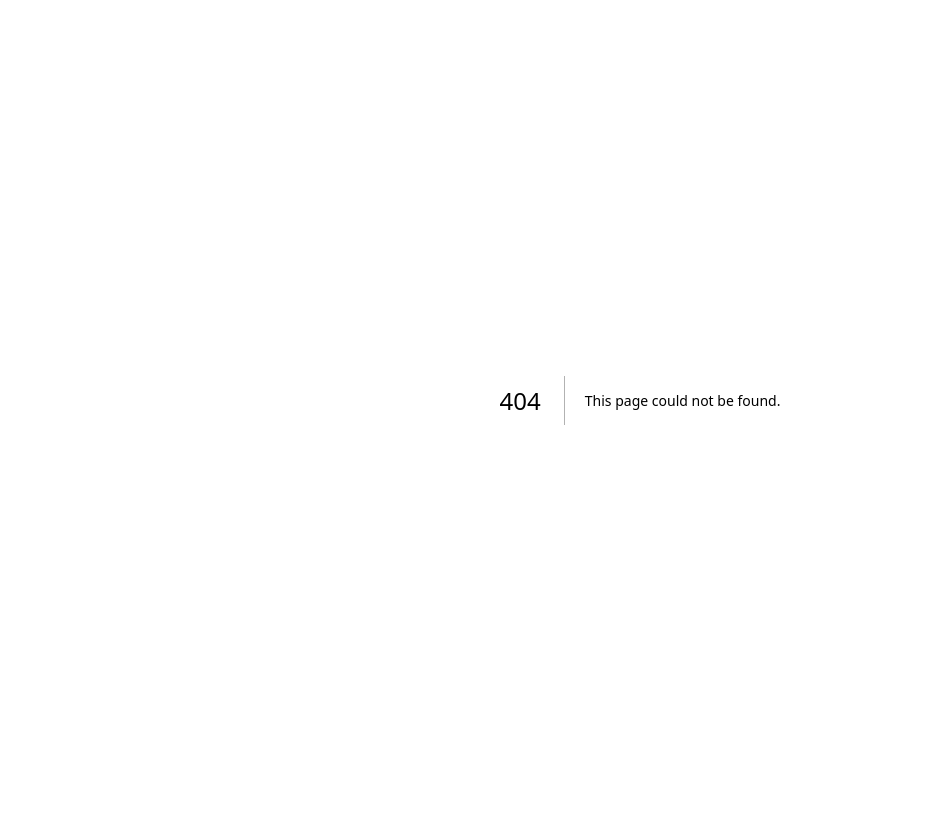
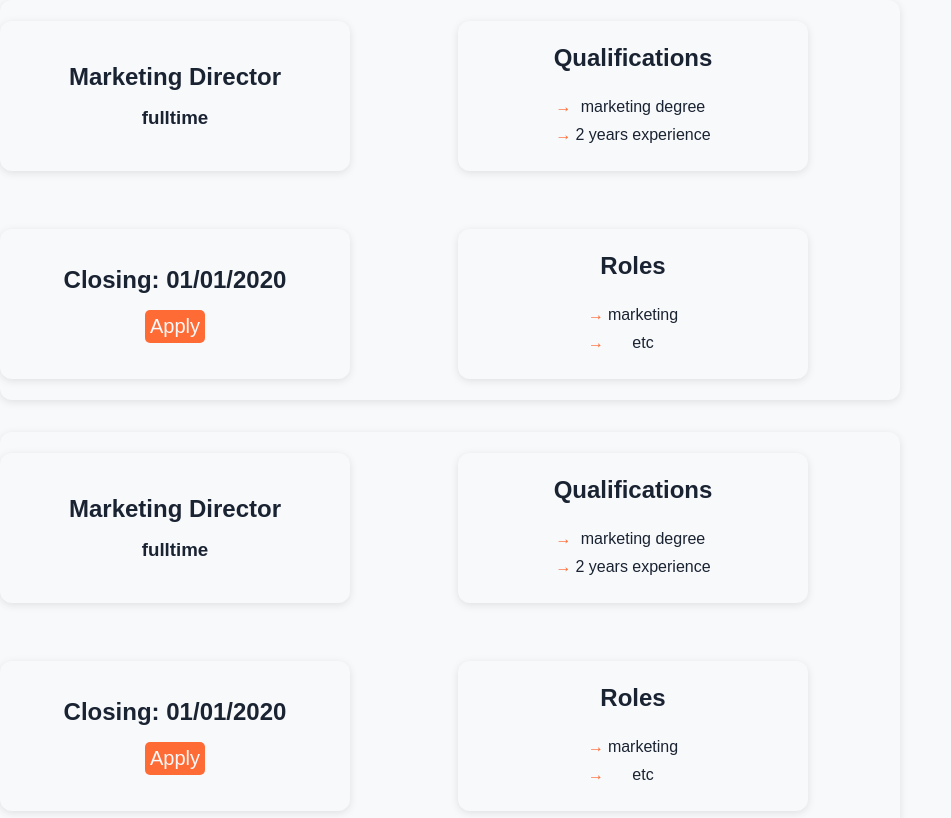
Before and after one commit to nkowanitemwani/makaenergiesdotcom, a Next.js app: page /components/grids/careersgrid in a window 1280 px wide. Before the commit this address had no page. Shown: the top 818 px of the page, without its empty margins (0-951 px from the left). Built offline with nearby package versions, Linux system fonts and the light colour scheme.

Commit message:
initial careers grid and card

```diff
--- /dev/null
+++ b/src/app/components/cards/careercard/careercard.module.css
@@ -0,0 +1,45 @@
+.mainCard{
+    width: 900px;
+    height: 400px;
+    background: #f8f9fb;
+    border-radius: 12px;
+    box-shadow: 0 2px 8px rgba(0, 0, 0, 0.1);
+    transition: all 0.3s ease;
+    display: grid;
+    grid-template-columns: repeat(2,1fr);
+    align-items: center;
+    justify-content: center;
+    gap: 1rem;
+  }
+
+.innerCard{
+  height: 150px;
+  width: 350px;
+  display: flex;
+  flex-direction: column;
+  justify-content: center;
+  align-items: center;
+  gap: 1rem;
+  background: #f8f9fb;
+  border-radius: 12px;
+  padding: 1rem;
+  box-shadow: 0 2px 8px rgba(0, 0, 0, 0.1);
+}
+
+.list{
+    display: flex;
+    flex-direction: column;
+    text-align: center;
+}
+
+.list li {
+    position: relative;
+    padding-left: 20px;
+  }
+
+  .list li:before {
+    content: "→";
+    position: absolute;
+    left: 0;
+    color: #ff6b35;
+  }
--- /dev/null
+++ b/src/app/components/cards/careercard/page.js
@@ -0,0 +1,43 @@
+import Button from "../../button/page";
+import styles from "./careercard.module.css"
+
+
+
+export default function CareerCard({title,duration,dueDate,qualifications,roles}){
+    return(
+        <div className={styles.mainCard}>
+            <div className={styles.innerCard}>
+              <h2>{title}</h2>
+              <h3>{duration}</h3>
+            </div>
+            <div className={styles.innerCard}>
+              <h2>Qualifications</h2>
+              <div className={styles.list}>
+                {Array.isArray(qualifications) ? (
+                    <ul>
+                        {qualifications.map((qlctn,index) => (
+                            <li key={index}>{qlctn}</li>
+                        ))}
+                    </ul>
+                ) : (qualifications)}
+              </div>
+            </div>
+            <div className={styles.innerCard}>
+             <h2>Closing: {dueDate}</h2>
+             <Button style={{padding: "5px 5px"}}>Apply</Button>
+            </div>
+            <div className={styles.innerCard}>
+            <h2>Roles</h2>
+            <div className={styles.list}>
+            {Array.isArray(roles) ? (
+                    <ul>
+                        {roles.map((rls,index) => (
+                            <li key={index}>{rls}</li>
+                        ))}
+                    </ul>
+                ) : (roles)}
+            </div>
+            </div>
+        </div>
+    );
+}
--- /dev/null
+++ b/src/app/components/grids/careersgrid/careersgrid.module.css
@@ -0,0 +1,7 @@
+.careersGrid{
+    height: auto;
+    width: auto;
+    display: flex;
+    flex-direction:column;
+    gap: 2rem;
+    }
--- /dev/null
+++ b/src/app/components/grids/careersgrid/page.js
@@ -0,0 +1,40 @@
+import styles from "./careersgrid.module.css"
+import CareerCard from "../../cards/careercard/page"
+
+const careers = [
+    {
+        title:"Marketing Director",
+        duration:"fulltime",
+        dueDate:"01/01/2020",
+        qualifications:["marketing degree","2 years experience"],
+        roles:["marketing","etc"]
+    },
+    {
+        title:"Marketing Director",
+        duration:"fulltime",
+        dueDate:"01/01/2020",
+        qualifications:["marketing degree","2 years experience"],
+        roles:["marketing","etc"]
+    }
+];
+
+
+
+
+export default function CareersGrid(){
+    return(
+        <div className={styles.careersGrid}>
+          {careers.map((career,index) => (
+            <CareerCard
+            key={index}
+            title={career.title}
+            duration={career.duration}
+            dueDate={career.dueDate}
+            qualifications={career.qualifications}
+            roles={career.roles}></CareerCard>
+          ))
+          }
+        </div>
+    );
+
+}
--- a/src/app/page.js
+++ b/src/app/page.js
@@ -18,7 +18,7 @@ export default function Home() {
           </div>
           <div className={styles.heroCtas}>
             <Button style={{padding : "0 3rem"}}>Get A Quote</Button>
-            <Button style={{background : "#1e2a3a"}}>Contact Us</Button>
+            <Button href="../pages/contact" style={{background : "#1e2a3a"}}>Contact Us</Button>
           </div>
           </div>
         </section>
--- a/src/app/pages/careers/page.js
+++ b/src/app/pages/careers/page.js
@@ -2,6 +2,7 @@ import React from "react";
 import styles from "./careers.module.css";
 import HomeNav from "@/app/components/navbar/page";
 import Footer from "@/app/components/footer/page";
+import CareersGrid from "@/app/components/grids/careersgrid/page";
 
 export default function CareersPage(){
     return(
@@ -13,6 +14,9 @@ export default function CareersPage(){
                offering equal employment opportunities regardless of gender, race, nationality or religion.
             </p>
         </section>
+        <section>
+        <CareersGrid></CareersGrid>
+        </section>
         <Footer></Footer>
         </main>
     );
```
